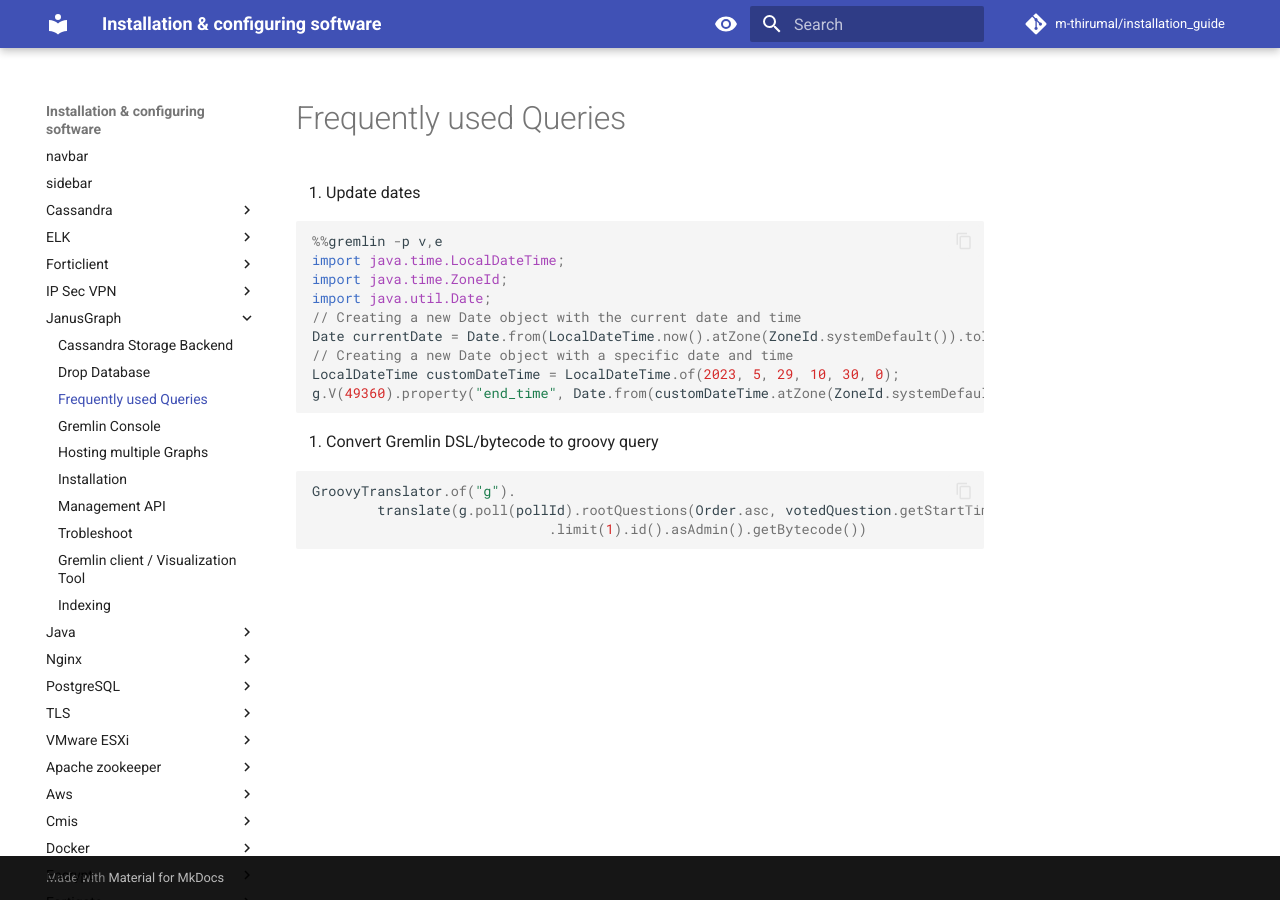
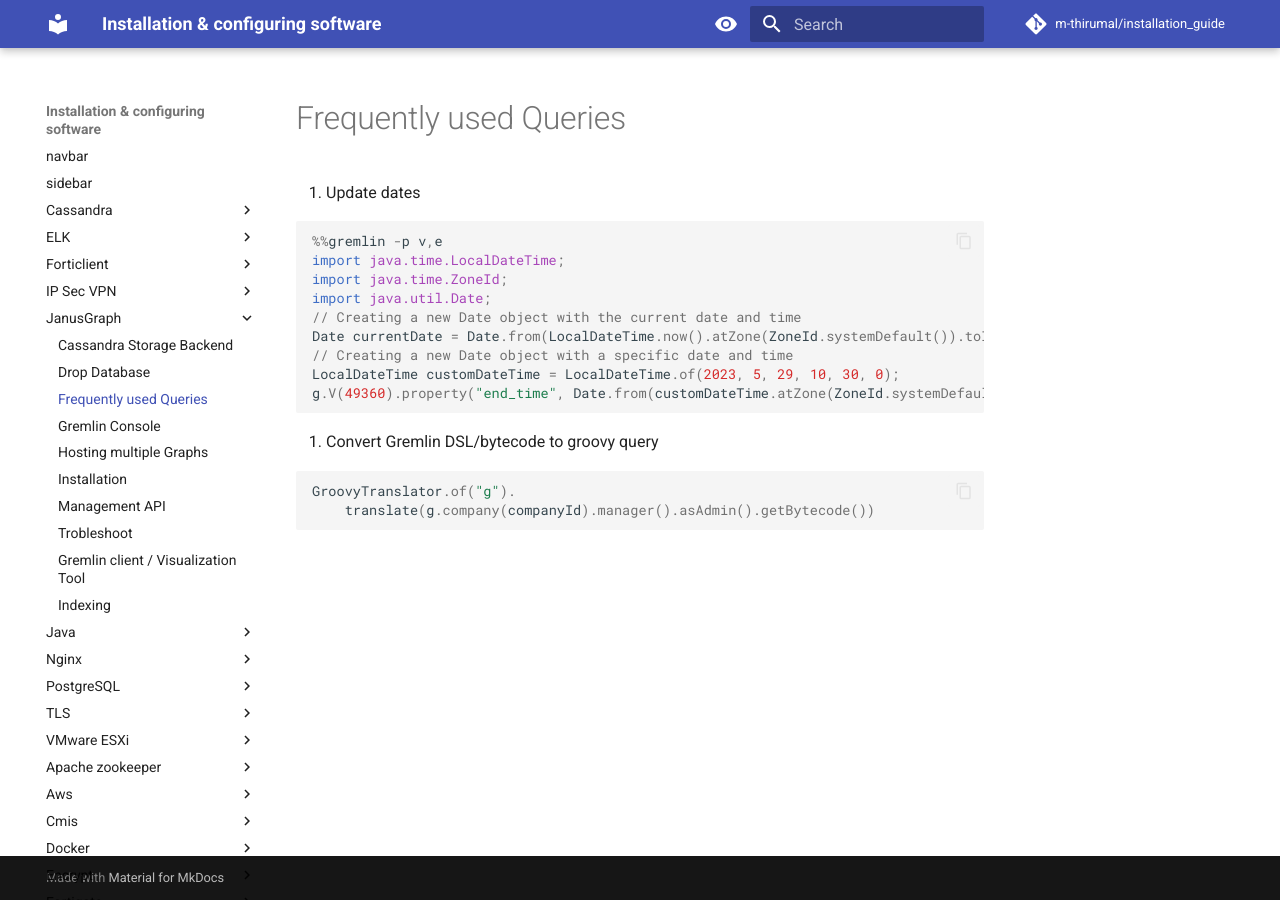
Before and after one commit to m-thirumal/installation_guide, an MkDocs documentation site: the page built from docs/JanusGraph/Frequently Used Query.md, in a window 1280 px wide. Built offline with MkDocs 1.6.1 and Material for MkDocs 9.7.7, drawn with Linux system fonts in a browser that asks for light colours; comment, search, counter and statistics services are not loaded.

Commit message:
Update Frequently Used Query.md

````diff
--- a/docs/JanusGraph/Frequently Used Query.md
+++ b/docs/JanusGraph/Frequently Used Query.md
@@ -18,6 +18,5 @@
 
 ```java
 GroovyTranslator.of("g").
-		translate(g.poll(pollId).rootQuestions(Order.asc, votedQuestion.getStartTime())
-							 .limit(1).id().asAdmin().getBytecode())
+	translate(g.company(companyId).manager().asAdmin().getBytecode())
 ```
````
